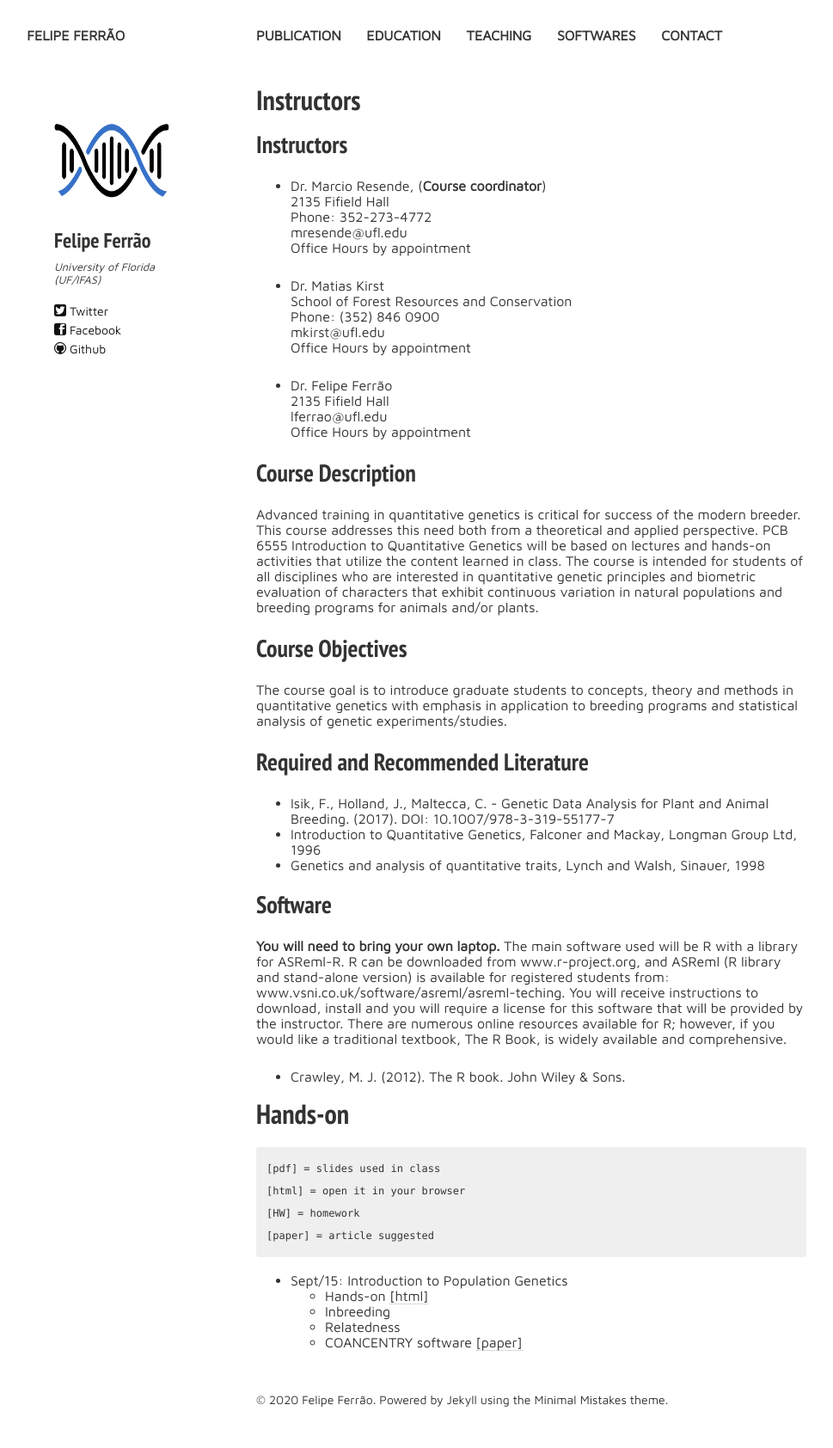
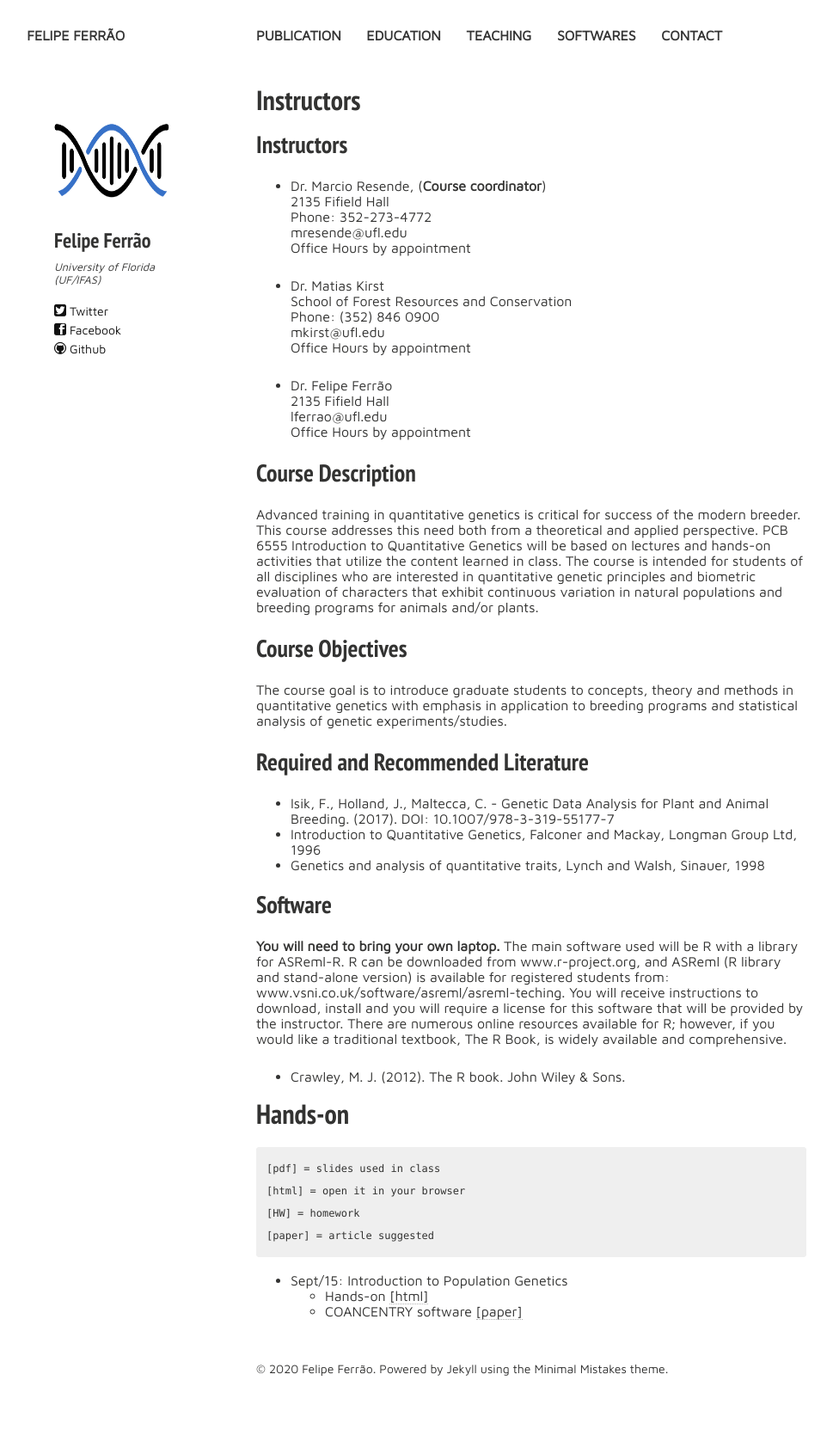
Before and after one commit to lfelipe-ferrao/lfelipe-ferrao.github.io, a Jekyll site: the page built from class/quantGenetic/index.md, in a window 1280 px wide. Shown: the whole page at 86% size, without its empty margins (22-991 px from the left). Built offline with Jekyll 4.4.1, drawn with Linux system fonts in a browser that asks for light colours; nearby versions of some CDN libraries; our own code applies the rules of GitHub Pages for plain Markdown files; after the commit the page ends 1648 px from its top, so only the background shows below that.

Commit message:
Update index.md

```diff
--- a/class/quantGenetic/index.md
+++ b/class/quantGenetic/index.md
@@ -56,6 +56,4 @@ traditional textbook, The R Book, is widely available and comprehensive.
 
 - Sept/15: Introduction to Population Genetics
   + Hands-on [[html]](https://minhaskamal.github.io/DownGit/#/home?url=https://github.com/lfelipe-ferrao/lfelipe-ferrao.github.io/blob/master/class/quantGenetic/week1.html)
-  + Inbreeding
-  + Relatedness
   + COANCENTRY software [[paper]](https://onlinelibrary.wiley.com/doi/full/10.1111/j.1755-0998.2010.02885.x)
```
